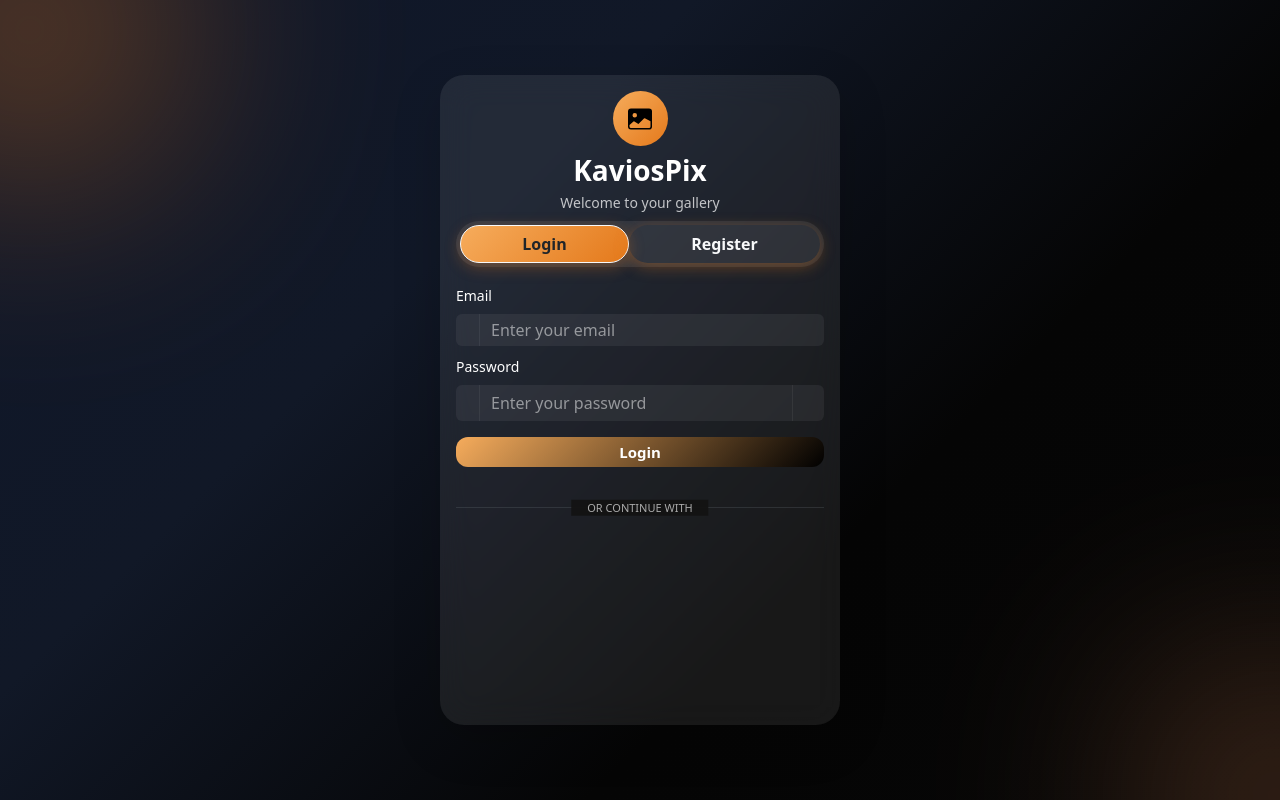
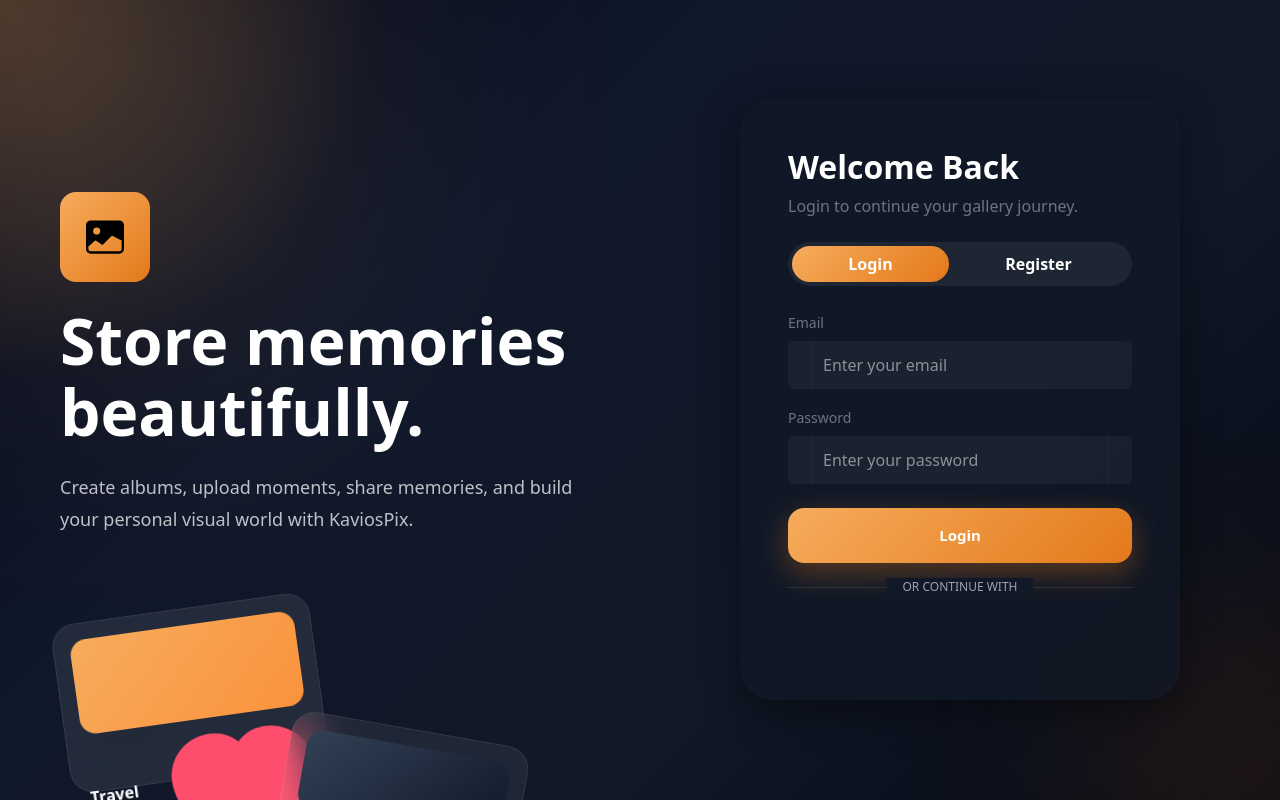
Before and after one commit to pawanx/KaviosPix-Frontend, a React (Vite) app: page / in a window 1280 px wide. Built offline with nearby package versions, Linux system fonts and the light colour scheme.

Commit message:
beautify login page

```diff
--- a/src/pages/Auth.jsx
+++ b/src/pages/Auth.jsx
@@ -9,8 +9,9 @@ import {
   PersonFill,
   EnvelopeFill,
   LockFill,
-  Google,
   ImageFill,
+  Stars,
+  HeartFill,
 } from "react-bootstrap-icons";
 
 const Auth = () => {
@@ -32,80 +33,95 @@ const Auth = () => {
 
   const [showPassword, setShowPassword] = useState(false);
 
-  // input change handler
+  /*
+  ========================================
+  INPUT CHANGE
+  ========================================
+  */
+
   const handleChange = (e) => {
     setFormData({
       ...formData,
+
       [e.target.name]: e.target.value,
     });
   };
 
-  // submit handler
+  /*
+  ========================================
+  SUBMIT
+  ========================================
+  */
+
   const submitHandler = async (e) => {
     e.preventDefault();
+
     setError("");
+
     setSuccess("");
+
     try {
       setLoading(true);
-
-      // submitting register
 
       if (!isLogin) {
         const response = await axiosInstance.post("/auth/register", {
           name: formData.name,
+
           email: formData.email,
+
           password: formData.password,
         });
+
         console.log(response);
-        // localStorage.setItem("token", response.data.token);
-        setSuccess("Account Created Successfully.");
-        setError("");
 
-        // navigate to app
+        setSuccess("Account created successfully.");
+
         setTimeout(() => {
           navigate("/dashboard");
-        }, 1000);
+        }, 1200);
       } else {
         const response = await axiosInstance.post("/auth/login", {
           email: formData.email,
+
           password: formData.password,
         });
+
         console.log(response);
+
         localStorage.setItem("token", response.data.token);
+
         localStorage.setItem("user", JSON.stringify(response.data.user));
-        setSuccess("Login successful");
-        setError("");
 
-        // navigate to app
+        setSuccess("Login successful.");
+
         setTimeout(() => {
           navigate("/dashboard");
-        }, 1000);
+        }, 1200);
       }
     } catch (error) {
       console.log(error);
+
       setError(error.response?.data?.message || "Something went wrong");
     } finally {
       setLoading(false);
     }
   };
 
+  /*
+  ========================================
+  GOOGLE LOGIN
+  ========================================
+  */
+
   const handleGoogleSuccess = async (credentialResponse) => {
     try {
-      const response = await axiosInstance.post(
-        "/auth/google-login",
-
-        {
+      const response = await axiosInstance.post("/auth/google-login", {
         credential: credentialResponse.credential,
-        },
-      );
-
-      // SAve auth
+      });
 
       localStorage.setItem("token", response.data.token);
 
       localStorage.setItem("user", JSON.stringify(response.data.user));
-
-      //redirec tto dashboard
 
       navigate("/dashboard");
     } catch (error) {
@@ -115,13 +131,141 @@ const Auth = () => {
 
   return (
     <div
-      className="vh-100 d-flex align-items-center justify-content-center position-relative overflow-hidden px-3 py-2"
+      className="min-vh-100 overflow-hidden"
       style={{
         background:
-          "linear-gradient(135deg, #0f172a, #111827, #050505, #060606)",
+          "radial-gradient(circle at top left, rgba(246,172,92,0.25), transparent 25%), linear-gradient(135deg, #020617, #0f172a, #111827, #030712)",
       }}
     >
-      {/* Glow Left */}
+      <div className="container-fluid min-vh-100">
+        <div className="row min-vh-100">
+          {/* LEFT SIDE */}
+          <div className="col-lg-6 d-none d-lg-flex position-relative overflow-hidden">
+            {/* Glow */}
+            <div
+              className="position-absolute rounded-circle"
+              style={{
+                width: "450px",
+                height: "450px",
+                background: "#f6ac5c",
+                filter: "blur(140px)",
+                top: "-120px",
+                left: "-120px",
+                opacity: 0.18,
+              }}
+            ></div>
+
+            {/* Content */}
+            <div className="position-relative z-1 d-flex flex-column justify-content-center px-5 text-white w-100">
+              <div
+                className="d-inline-flex align-items-center justify-content-center rounded-4 mb-4"
+                style={{
+                  width: "90px",
+                  height: "90px",
+                  background: "linear-gradient(135deg, #f6ac5c, #e4791b)",
+                }}
+              >
+                <ImageFill size={38} />
+              </div>
+
+              <h1
+                className="fw-bold mb-4"
+                style={{
+                  fontSize: "4rem",
+                  lineHeight: "1.1",
+                }}
+              >
+                Store memories beautifully.
+              </h1>
+
+              <p
+                className="text-light opacity-75 mb-5"
+                style={{
+                  maxWidth: "550px",
+                  fontSize: "18px",
+                  lineHeight: "1.8",
+                }}
+              >
+                Create albums, upload moments, share memories, and build your
+                personal visual world with KaviosPix.
+              </p>
+
+              {/* Floating Cards */}
+              <div className="position-relative mt-4">
+                {/* Card 1 */}
+                <div
+                  className="position-absolute p-3"
+                  style={{
+                    width: "260px",
+                    height: "170px",
+                    background: "rgba(255,255,255,0.08)",
+                    border: "1px solid rgba(255,255,255,0.08)",
+                    borderRadius: "24px",
+                    backdropFilter: "blur(20px)",
+                    transform: "rotate(-8deg)",
+                    top: "0",
+                    left: "0",
+                  }}
+                >
+                  <div
+                    className="w-100 rounded-4 mb-3"
+                    style={{
+                      height: "95px",
+                      background: "linear-gradient(135deg, #f6ac5c, #fb923c)",
+                    }}
+                  ></div>
+
+                  <div className="d-flex justify-content-between align-items-center">
+                    <div>
+                      <h6 className="fw-bold mb-1">Travel Memories</h6>
+
+                      <small className="text-secondary">142 Photos</small>
+                    </div>
+
+                    <HeartFill color="#ff4d6d" />
+                  </div>
+                </div>
+
+                {/* Card 2 */}
+                <div
+                  className="position-absolute p-3"
+                  style={{
+                    width: "240px",
+                    height: "160px",
+                    background: "rgba(255,255,255,0.06)",
+                    border: "1px solid rgba(255,255,255,0.08)",
+                    borderRadius: "24px",
+                    backdropFilter: "blur(20px)",
+                    transform: "rotate(10deg)",
+                    top: "120px",
+                    left: "220px",
+                  }}
+                >
+                  <div
+                    className="w-100 rounded-4 mb-3"
+                    style={{
+                      height: "80px",
+                      background: "linear-gradient(135deg, #334155, #0f172a)",
+                    }}
+                  ></div>
+
+                  <div className="d-flex justify-content-between align-items-center">
+                    <div>
+                      <h6 className="fw-bold mb-1">Portraits</h6>
+
+                      <small className="text-secondary">Shared Album</small>
+                    </div>
+
+                    <Stars color="#f6ac5c" />
+                  </div>
+                </div>
+              </div>
+            </div>
+          </div>
+
+          {/* RIGHT SIDE */}
+          <div className="col-lg-6 d-flex align-items-center justify-content-center p-4 position-relative">
+            {/* Glow */}
             <div
               className="position-absolute rounded-circle"
               style={{
@@ -129,83 +273,78 @@ const Auth = () => {
                 height: "300px",
                 background: "#e4791b",
                 filter: "blur(120px)",
-          top: "-120px",
-          left: "-120px",
-          opacity: 0.45,
+                bottom: "-120px",
+                right: "-120px",
+                opacity: 0.18,
               }}
             ></div>
 
-      {/* Glow Right */}
+            {/* CARD */}
             <div
-        className="position-absolute rounded-circle"
+              className="w-100 position-relative"
               style={{
-          width: "250px",
-          height: "250px",
-          background: "#c4774a",
-          filter: "blur(120px)",
-          bottom: "-120px",
-          right: "-120px",
-          opacity: 0.45,
-        }}
-      ></div>
-
-      {/* AUTH CARD */}
-      <div
-        className="card shadow-lg border-0 text-white p-3 position-relative"
-        style={{
-          width: "100%",
-          maxWidth: "400px",
-          height: "650px",
-          overflowY: "auto",
-          borderRadius: "24px",
-          background: "rgba(255,255,255,0.08)",
-          backdropFilter: "blur(16px)",
-          zIndex: 10,
-          transition: "0.3s ease",
+                maxWidth: "440px",
+                zIndex: 5,
               }}
             >
-        {/* Logo */}
-        <div className="text-center mb-2">
               <div
-            className="d-inline-flex align-items-center justify-content-center rounded-circle mb-2"
+                className="border-0 text-white p-4 p-lg-5"
                 style={{
-              width: "55px",
-              height: "55px",
+                  borderRadius: "32px",
+                  background: "rgba(17, 25, 40, 0.72)",
+                  border: "1px solid rgba(255,255,255,0.08)",
+                  backdropFilter: "blur(24px)",
+                  boxShadow: "0 10px 40px rgba(0,0,0,0.45)",
+                }}
+              >
+                {/* Mobile Logo */}
+                <div className="d-lg-none text-center mb-4">
+                  <div
+                    className="d-inline-flex align-items-center justify-content-center rounded-circle mb-3"
+                    style={{
+                      width: "65px",
+                      height: "65px",
                       background: "linear-gradient(135deg, #f6ac5c, #e4791b)",
                     }}
                   >
-            <ImageFill size={24} />
+                    <ImageFill size={26} />
+                  </div>
                 </div>
 
-          <h3 className="fw-bold mb-1">KaviosPix</h3>
+                {/* Heading */}
+                <div className="mb-4 text-center text-lg-start">
+                  <h2 className="fw-bold mb-2">
+                    {isLogin ? "Welcome Back" : "Create Account"}
+                  </h2>
 
-          <p className="text-light opacity-75 small mb-0">
-            {isLogin ? "Welcome to your gallery" : "Create your Kavios account"}
+                  <p className="text-secondary mb-0">
+                    {isLogin
+                      ? "Login to continue your gallery journey."
+                      : "Start managing your memories beautifully."}
                   </p>
                 </div>
 
-        {/* Toggle Buttons */}
+                {/* Toggle */}
                 <div
-          className="d-flex mb-3 p-1 rounded-pill"
+                  className="d-flex p-1 rounded-pill mb-4"
                   style={{
-            background: "rgba(255,255,255,0.08)",
+                    background: "rgba(255,255,255,0.06)",
                   }}
                 >
                   <button
                     type="button"
-            className={`btn flex-fill rounded-pill fw-semibold ${
-              isLogin ? "btn-light text-dark" : "text-light"
-            }`}
+                    className="btn flex-fill rounded-pill fw-semibold"
                     onClick={() => setIsLogin(true)}
                     style={{
                       background: isLogin
                         ? "linear-gradient(135deg, #f6ac5c, #e4791b)"
                         : "transparent",
+
                       color: "white",
+
+                      border: "none",
+
                       transition: "0.3s ease",
-              boxShadow: isLogin
-                ? "0 4px 15px rgba(228, 121, 27, 0.35)"
-                : "none",
                     }}
                   >
                     Login
@@ -213,19 +352,18 @@ const Auth = () => {
 
                   <button
                     type="button"
-            className={`btn flex-fill rounded-pill fw-semibold ${
-              !isLogin ? "btn-light text-dark" : "text-light"
-            }`}
+                    className="btn flex-fill rounded-pill fw-semibold"
                     onClick={() => setIsLogin(false)}
                     style={{
                       background: !isLogin
                         ? "linear-gradient(135deg, #f6ac5c, #e4791b)"
                         : "transparent",
+
                       color: "white",
+
+                      border: "none",
+
                       transition: "0.3s ease",
-              boxShadow: isLogin
-                ? "0 4px 15px rgba(228, 121, 27, 0.35)"
-                : "none",
                     }}
                   >
                     Register
@@ -234,16 +372,19 @@ const Auth = () => {
 
                 {/* FORM */}
                 <form onSubmit={submitHandler}>
-          {/* Full Name */}
+                  {/* NAME */}
                   {!isLogin && (
-            <div className="mb-2">
-              <label className="form-label small">Full Name</label>
+                    <div className="mb-3">
+                      <label className="form-label small text-secondary">
+                        Full Name
+                      </label>
 
                       <div className="input-group">
                         <span
                           className="input-group-text border-0 text-light"
                           style={{
-                    background: "rgba(255,255,255,0.06)",
+                            background: "rgba(255,255,255,0.04)",
+                            border: "1px solid rgba(255,255,255,0.08)",
                           }}
                         >
                           <PersonFill />
@@ -252,27 +393,32 @@ const Auth = () => {
                         <input
                           type="text"
                           name="name"
+                          value={formData.name}
                           onChange={handleChange}
-                  value={formData.name}
                           placeholder="Enter full name"
-                  className="form-control border-0 text-light py-1"
+                          className="form-control border-0 text-light shadow-none"
                           style={{
-                    background: "rgba(255,255,255,0.06)",
+                            background: "rgba(255,255,255,0.04)",
+                            border: "1px solid rgba(255,255,255,0.08)",
+                            padding: "12px",
                           }}
                         />
                       </div>
                     </div>
                   )}
 
-          {/* Email */}
-          <div className="mb-2">
-            <label className="form-label small">Email</label>
+                  {/* EMAIL */}
+                  <div className="mb-3">
+                    <label className="form-label small text-secondary">
+                      Email
+                    </label>
 
                     <div className="input-group">
                       <span
                         className="input-group-text border-0 text-light"
                         style={{
-                  background: "rgba(255,255,255,0.06)",
+                          background: "rgba(255,255,255,0.04)",
+                          border: "1px solid rgba(255,255,255,0.08)",
                         }}
                       >
                         <EnvelopeFill />
@@ -284,45 +430,53 @@ const Auth = () => {
                         value={formData.email}
                         onChange={handleChange}
                         placeholder="Enter your email"
-                className="form-control border-0 text-light py-1"
+                        className="form-control border-0 text-light shadow-none"
                         style={{
-                  background: "rgba(255,255,255,0.06)",
+                          background: "rgba(255,255,255,0.04)",
+                          border: "1px solid rgba(255,255,255,0.08)",
+                          padding: "12px",
                         }}
                       />
                     </div>
                   </div>
 
-          {/* Password */}
-          <div className="mb-2">
-            <label className="form-label small">Password</label>
+                  {/* PASSWORD */}
+                  <div className="mb-3">
+                    <label className="form-label small text-secondary">
+                      Password
+                    </label>
 
                     <div className="input-group">
                       <span
                         className="input-group-text border-0 text-light"
                         style={{
-                  background: "rgba(255,255,255,0.06)",
+                          background: "rgba(255,255,255,0.04)",
+                          border: "1px solid rgba(255,255,255,0.08)",
                         }}
                       >
                         <LockFill />
                       </span>
 
                       <input
+                        type={showPassword ? "text" : "password"}
                         name="password"
                         value={formData.password}
                         onChange={handleChange}
-                type={showPassword ? "text" : "password"}
                         placeholder="Enter your password"
-                className="form-control border-0 text-light py-1"
+                        className="form-control border-0 text-light shadow-none"
                         style={{
-                  background: "rgba(255,255,255,0.06)",
+                          background: "rgba(255,255,255,0.04)",
+                          border: "1px solid rgba(255,255,255,0.08)",
+                          padding: "12px",
                         }}
                       />
 
                       <button
                         type="button"
-                className="btn border-0 text-light px-3"
+                        className="btn border-0 text-light"
                         style={{
-                  background: "rgba(255,255,255,0.06)",
+                          background: "rgba(255,255,255,0.04)",
+                          border: "1px solid rgba(255,255,255,0.08)",
                         }}
                         onClick={() => setShowPassword(!showPassword)}
                       >
@@ -331,48 +485,61 @@ const Auth = () => {
                     </div>
                   </div>
 
-          {/* Submit */}
+                  {/* BUTTON */}
                   <button
                     type="submit"
-            className="btn w-100 fw-semibold py-1 my-2"
+                    className="btn w-100 fw-semibold py-3 mt-2"
                     style={{
-              background: "linear-gradient(135deg, #f6ac5c, #000000)",
+                      background: "linear-gradient(135deg, #f6ac5c, #e4791b)",
+
                       border: "none",
-              borderRadius: "12px",
+
+                      borderRadius: "16px",
+
                       color: "white",
+
                       fontSize: "15px",
-              transition: "0.3s ease",
+
+                      boxShadow: "0 10px 30px rgba(228,121,27,0.35)",
                     }}
                   >
-            {loading ? "Please wait" : isLogin ? "Login" : "Create Account"}
+                    {loading
+                      ? "Please wait..."
+                      : isLogin
+                        ? "Login"
+                        : "Create Account"}
                   </button>
 
+                  {/* ALERTS */}
                   {error && (
-            <div className="alert alert-danger py-1 small">{error}</div>
+                    <div className="alert alert-danger mt-3 small">{error}</div>
                   )}
+
                   {success && (
-            <div className="alert alert-success py-1 small">{success}</div>
+                    <div className="alert alert-success mt-3 small">
+                      {success}
+                    </div>
                   )}
                 </form>
 
                 {/* Divider */}
-        <div className="position-relative text-center my-3">
+                <div className="position-relative text-center my-4">
                   <hr className="border-secondary" />
 
                   <span
                     className="position-absolute top-50 start-50 translate-middle px-3"
                     style={{
-              background: "rgba(20,20,20,0.95)",
-              color: "#aaa",
-              fontSize: "11px",
+                      background: "#111827",
+                      color: "#9ca3af",
+                      fontSize: "12px",
                     }}
                   >
                     OR CONTINUE WITH
                   </span>
                 </div>
 
-        {/* Google Button */}
-        <div className="d-flex justify-content-center mt-3">
+                {/* GOOGLE */}
+                <div className="d-flex justify-content-center">
                   <GoogleLogin
                     onSuccess={handleGoogleSuccess}
                     onError={() => {
@@ -382,6 +549,10 @@ const Auth = () => {
                 </div>
               </div>
             </div>
+          </div>
+        </div>
+      </div>
+    </div>
   );
 };
 
```
Lines whose indentation alone changed are shown as unchanged.
